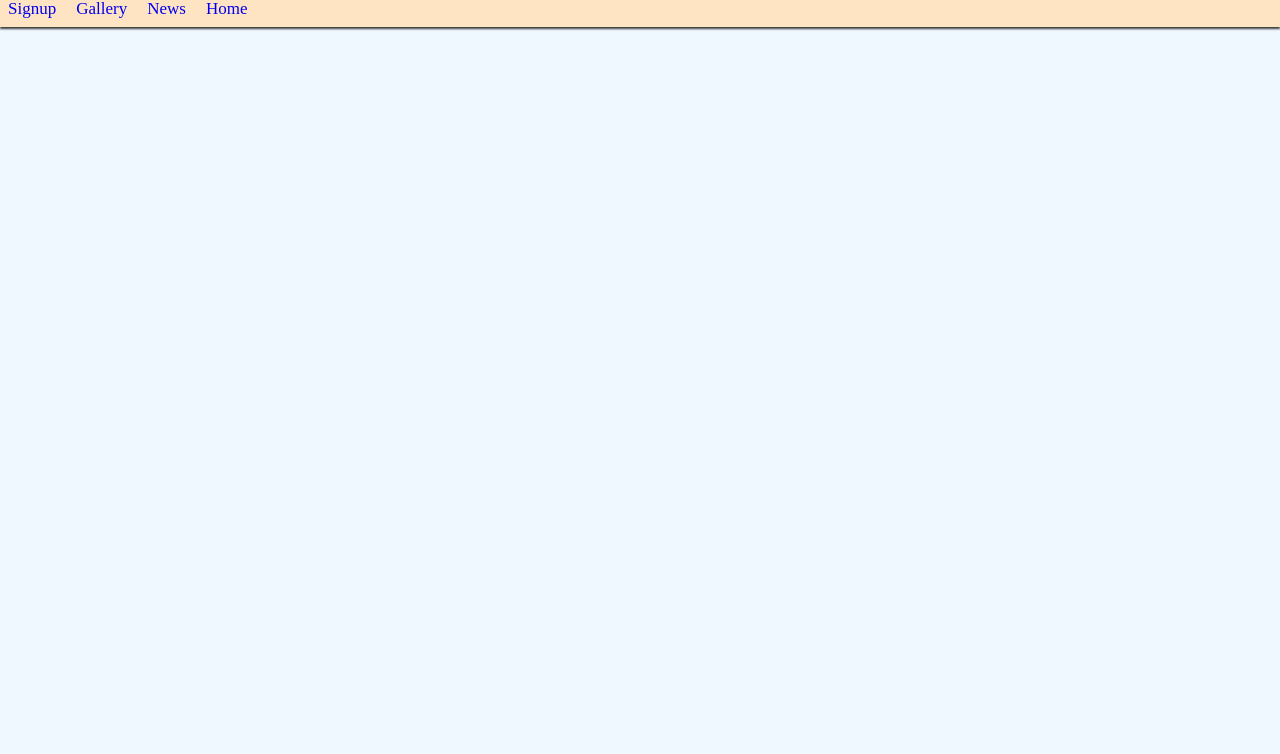
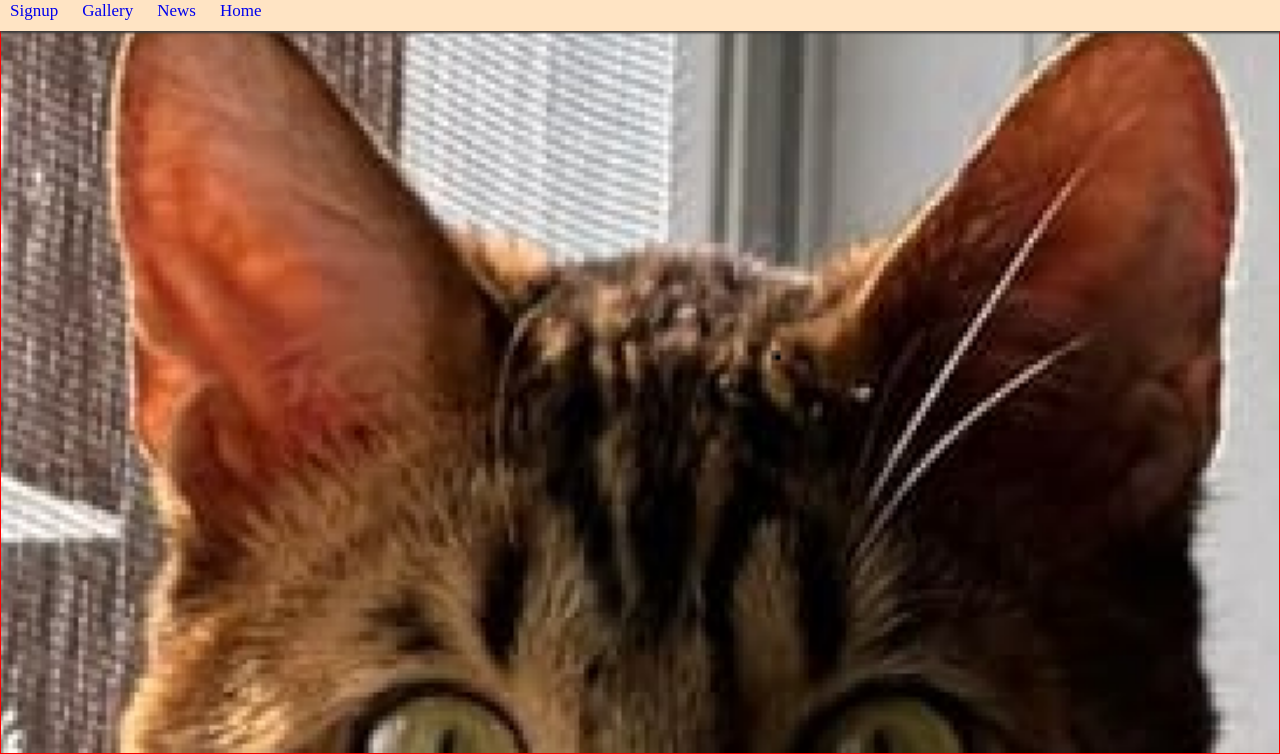
Before and after one commit to Bobrac3023/Secureworkspace, a plain HTML site: page index.html in a window 1280 px wide. Shown: the part 46-800 px from the top of the page. Drawn offline with Linux system fonts and the light colour scheme.

Commit message:
adding background image

```diff
--- a/assets/css/style.css
+++ b/assets/css/style.css
@@ -37,13 +37,27 @@ h1{
     /* add a space between the each word*/
     letter-spacing: 4px;
     color: black;
+    padding-left: 2rem;
 }
 li{
     /*target the line items in unordered list to display horizontally*/
     display: inline-block;
     /* align the margin, border, padding and contents of line element */
     font-size: 17px;
-    padding: 0px;
+    padding: 2px;
     border-width: 0px;
     margin: 8px;
+    width:auto;
 }
+
+section {
+    width: 100%;
+    height: 800px;
+    background-image: url("../favicon/DODGER.png");
+    background-size: cover;
+    border: 1px solid red;
+  }
+@media screen and (max-width: 768px) {
+     /* For mobile phones: */
+     width: 100%;
+}
--- a/index.html
+++ b/index.html
@@ -53,7 +53,7 @@
     </header>
     <!--Main Content-->
     <main>
-        <section id="heroimage">
+        <section>
 
         </section>
     </main>
```
